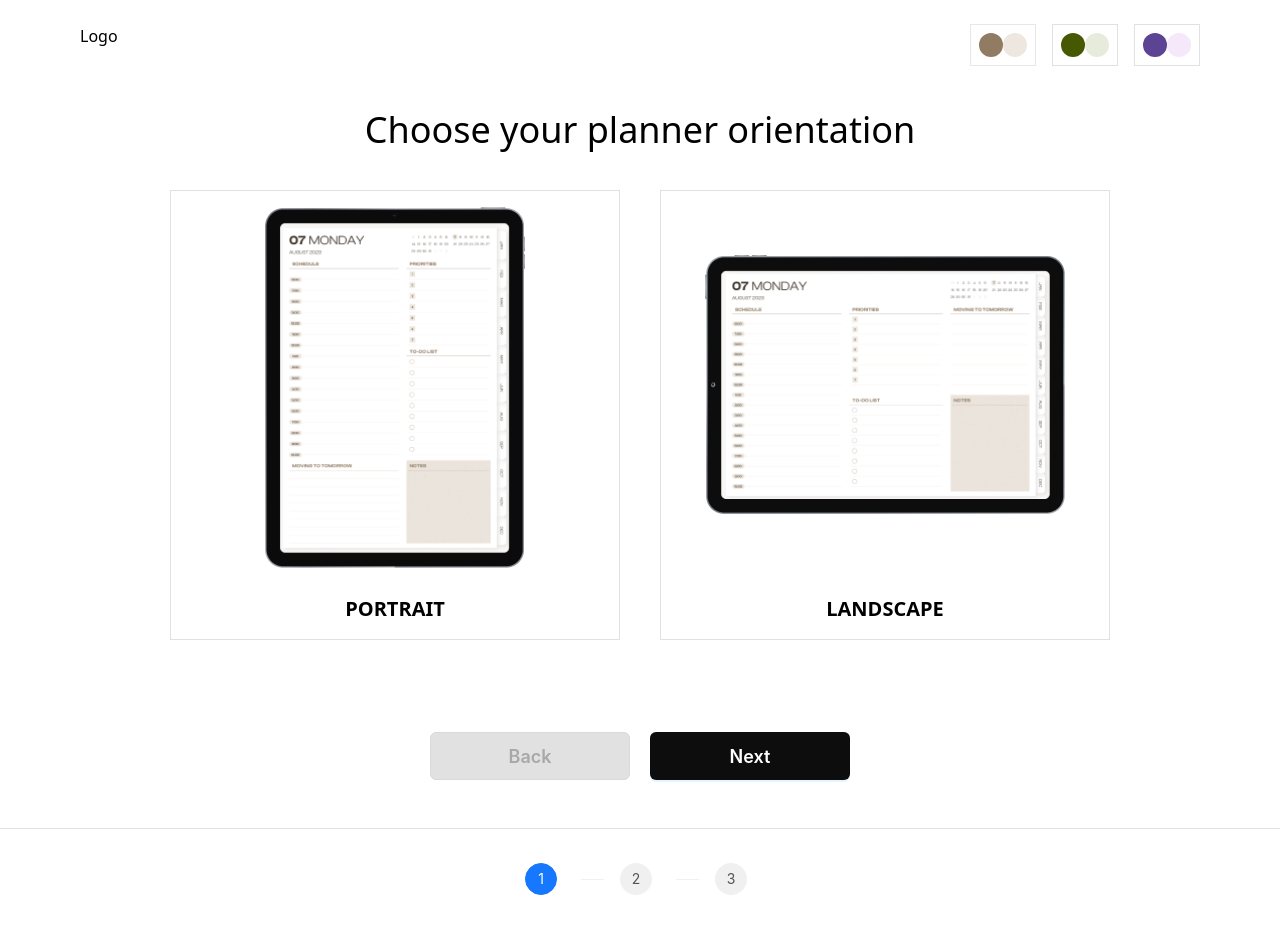
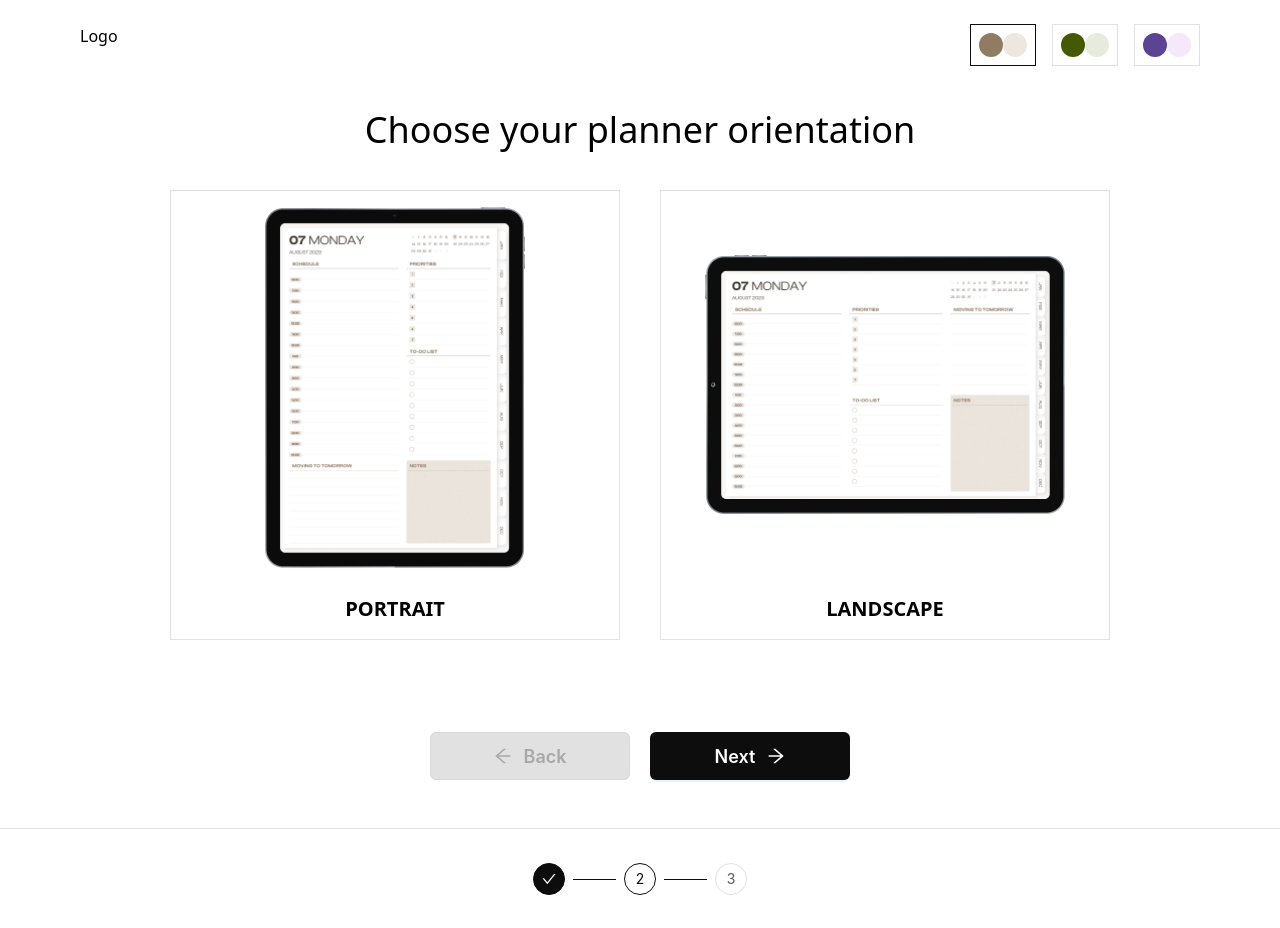
Before and after one commit to trongpham-dev/simple-planner, a React (Create React App) app: page / in a window 1280 px wide. Built offline with nearby package versions, Linux system fonts and the light colour scheme; what @react-pdf/renderer would draw is missing.

Commit message:
fix: fix UI for Planning Layout

```diff
--- a/src/index.css
+++ b/src/index.css
@@ -25,3 +25,40 @@ body {
 #root {
   height: 100%;
 }
+
+/* Custom Ant */
+.ant-steps-item.ant-steps-item-process.ant-steps-item-active .ant-steps-item-icon {
+  background-color: transparent;
+  border-color: #0d0d0d;
+}
+
+.ant-steps-item.ant-steps-item-wait .ant-steps-item-icon {
+  background-color: transparent;
+  border-color: #e1e1e1;
+}
+
+.ant-steps-item.ant-steps-item-finish .ant-steps-item-icon {
+  background-color: transparent;
+  border-color: #0d0d0d;
+  background-color: #0d0d0d;
+}
+
+.ant-steps-item.ant-steps-item-finish .ant-steps-icon {
+  color: #fff !important;
+}
+
+.ant-steps-item.ant-steps-item-process.ant-steps-item-active .ant-steps-icon {
+  color: #0d0d0d;
+}
+
+.ant-steps-item .ant-steps-item-title::after {
+  background-color: #0d0d0d !important;
+}
+
+.ant-steps-item .ant-steps-item-title {
+  padding-inline-end: 0 !important;
+}
+
+.ant-steps-item {
+  padding-inline-start: 8px !important;
+}
--- a/src/pages/home/components/Main/ChooseDailyLayout/index.tsx
+++ b/src/pages/home/components/Main/ChooseDailyLayout/index.tsx
@@ -2,6 +2,7 @@ import { DailyType } from "models/enum";
 import { useDispatch, useSelector } from "react-redux";
 import { changeDailyLayout, selectDaily } from "stores/reducers/daily";
 import LandscapeDailyMinimalPrimary from "assets/images/landscape-daily-minimal-primary.png";
+import { isDailyMinimalLayout, isDailyStructuredLayout, showBorderColor } from "utils/common";
 
 export const SelectDailyLayout = () => {
   const dispatch = useDispatch();
@@ -17,42 +18,28 @@ export const SelectDailyLayout = () => {
 
   return (
     <div className="flex flex-col items-start">
-      <h1 className="font-medium text-4xl mb-10 text-center">
-        Choose your weekly layout
-      </h1>
+      <h1 className="font-medium text-4xl mb-10 text-center w-full">Choose your daily layout</h1>
       <div className="flex justify-center items-center gap-[40px] self-stretch">
-        <div className="flex flex-col items-start gap-[20px] flex-[1_1_0]"></div>
-        <div className="flex justify-center items-center">
-          <img
-            src={LandscapeDailyMinimalPrimary}
-            alt="landscape-weekly-boxed-primary"
-            width={360}
-          />
+        <div className="flex flex-col items-start gap-[20px] w-[400px]"></div>
+
+        <div className="flex justify-center items-center flex-grow">
+          <img src={LandscapeDailyMinimalPrimary} alt="landscape-weekly-boxed-primary" width={360} />
         </div>
-        <div className="flex flex-col items-start gap-[20px] flex-[1_0_0]">
+
+        <div className="flex flex-col items-start gap-[20px] w-[400px]">
           <div
-            className={`flex p-[16px] flex-col items-center gap-[14px] self-stretch bg-[#FFF] border border-solid border-[${
-              dailyLayout === DailyType.Minimal ? "#0D0D0D" : "#E1E1E1"
-            }]`}
+            className={`flex p-[12px] flex-col items-center self-stretch border border-solid cursor-pointer
+            ${showBorderColor(isDailyMinimalLayout(dailyLayout))}`}
+            onClick={chooseMinimal}
           >
-            <button
-              onClick={chooseMinimal}
-              className="uppercase font-semibold text-xl"
-            >
-              MINIMAL
-            </button>
+            <button className="uppercase font-semibold text-xl">MINIMAL</button>
           </div>
           <div
-            className={`flex p-[16px] flex-col items-center gap-[14px] self-stretch bg-[#FFF] border border-solid border-[${
-              dailyLayout === DailyType.Structured ? "#0D0D0D" : "#E1E1E1"
-            }]`}
+            className={`flex p-[12px] flex-col items-center self-stretch border border-solid cursor-pointer
+            ${showBorderColor(isDailyStructuredLayout(dailyLayout))}`}
+            onClick={chooseStructured}
           >
-            <button
-              onClick={chooseStructured}
-              className="uppercase font-semibold text-xl"
-            >
-              STRUCTURED
-            </button>
+            <button className="uppercase font-semibold text-xl">STRUCTURED</button>
           </div>
         </div>
       </div>
--- a/src/pages/home/components/Main/ChooseOrientationLayout/index.tsx
+++ b/src/pages/home/components/Main/ChooseOrientationLayout/index.tsx
@@ -3,11 +3,12 @@ import StartPortrait from "assets/images/start-portrait.png";
 import { Orientation } from "models/enum";
 import { useDispatch, useSelector } from "react-redux";
 import { changeOrientation, selectTheme } from "stores/reducers/theme";
-import { isLandscape, isPortrait } from "utils/common";
+import { isLandscape, isPortrait, showBorderColor } from "utils/common";
 
 export default function StartingLayout() {
   const dispatch = useDispatch();
   const { orientation } = useSelector(selectTheme());
+  console.log("🚀 ~ file: index.tsx:11 ~ StartingLayout ~ orientation:", orientation);
 
   const chooseLandscape = () => {
     dispatch(changeOrientation(Orientation.Landscape));
@@ -22,12 +23,12 @@ export default function StartingLayout() {
       <h1 className="font-medium text-4xl mb-10">Choose your planner orientation</h1>
 
       <div className="flex gap-10">
-        <div className={`border border-[${isPortrait(orientation) ? "#0D0D0D" : "#E1E1E1"}] ${STYLE}`} onClick={choosePortrait}>
+        <div className={`border ${showBorderColor(isPortrait(orientation))} ${STYLE}`} onClick={choosePortrait}>
           <img src={StartPortrait} alt="start-landscape" width={260} className="" />
           <p className="uppercase font-semibold text-xl">portrait</p>
         </div>
 
-        <div className={`border border-[${isLandscape(orientation) ? "#0D0D0D" : "#E1E1E1"}] ${STYLE}`} onClick={chooseLandscape}>
+        <div className={`border ${showBorderColor(isLandscape(orientation))} ${STYLE}`} onClick={chooseLandscape}>
           <img src={StartLandscape} alt="start-landscape" width={360} className="mt-12" />
           <p className="uppercase font-semibold text-xl">landscape</p>
         </div>
--- a/src/pages/home/components/Main/ChooseWeeklyLayout/index.tsx
+++ b/src/pages/home/components/Main/ChooseWeeklyLayout/index.tsx
@@ -2,14 +2,17 @@ import { WeeklyType } from "models/enum";
 import { useDispatch, useSelector } from "react-redux";
 import { changeWeeklyLayout, selectWeekly } from "stores/reducers/weekly";
 import LandscapeWeeklyBoxedPrimary from "assets/images/landscape-weekly-boxed-primary.png";
+import { isWeeklyBoxedLayout, isWeeklyHourlyLayout, isWeeklyLinedLayout, isWeeklyVerticalLayout, showBorderColor } from "utils/common";
 
 export const SelectWeeklyLayout = () => {
   const dispatch = useDispatch();
   const { weeklyLayout } = useSelector(selectWeekly());
+  console.log("🚀 ~ file: index.tsx:10 ~ SelectWeeklyLayout ~ weeklyLayout:", weeklyLayout);
 
   const chooseBoxed = () => {
     dispatch(changeWeeklyLayout(WeeklyType.Boxed));
   };
+
   const chooseHourly = () => {
     dispatch(changeWeeklyLayout(WeeklyType.Hourly));
   };
@@ -17,72 +20,49 @@ export const SelectWeeklyLayout = () => {
   const chooseLined = () => {
     dispatch(changeWeeklyLayout(WeeklyType.Lined));
   };
+
   const chooseVertical = () => {
     dispatch(changeWeeklyLayout(WeeklyType.Vertical));
   };
 
   return (
     <div className="flex flex-col items-start">
-      <h1 className="font-medium text-4xl mb-10 text-center">
-        Choose your weekly layout
-      </h1>
+      <h1 className="font-medium text-4xl mb-10 text-center w-full">Choose your weekly layout</h1>
       <div className="flex justify-center items-center gap-[40px] self-stretch">
-        <div className="flex flex-col items-start gap-[20px] flex-[1_1_0]"></div>
-        <div className="flex justify-center items-center">
-          <img
-            src={LandscapeWeeklyBoxedPrimary}
-            alt="landscape-weekly-boxed-primary"
-            width={360}
-          />
+        <div className="w-[400px] flex flex-col items-start gap-[20px]"></div>
+
+        <div className="flex justify-center items-center flex-grow">
+          <img src={LandscapeWeeklyBoxedPrimary} alt="landscape-weekly-boxed-primary" width={360} />
         </div>
-        <div className="flex flex-col items-start gap-[20px] flex-[1_0_0]">
+
+        <div className="w-[400px] flex flex-col items-start gap-[20px]">
           <div
-            className={`flex p-[16px] flex-col items-center gap-[14px] self-stretch bg-[#FFF] border border-solid border-[${
-              weeklyLayout === WeeklyType.Boxed ? "#0D0D0D" : "#E1E1E1"
-            }]`}
+            className={`flex w-full p-[12px] flex-col items-center self-stretch border border-solid cursor-pointer
+          ${showBorderColor(isWeeklyBoxedLayout(weeklyLayout))}`}
+            onClick={chooseBoxed}
           >
-            <button
-              onClick={chooseBoxed}
-              className="uppercase font-semibold text-xl"
-            >
-              BOXED
-            </button>
+            <button className="uppercase font-semibold text-xl">BOXED</button>
           </div>
           <div
-            className={`flex p-[16px] flex-col items-center gap-[14px] self-stretch bg-[#FFF] border border-solid border-[${
-              weeklyLayout === WeeklyType.Hourly ? "#0D0D0D" : "#E1E1E1"
-            }]`}
+            className={`flex p-[16px] flex-col items-center gap-[14px] self-stretch bg-[#FFF] border border-solid cursor-pointer
+            ${showBorderColor(isWeeklyHourlyLayout(weeklyLayout))}`}
+            onClick={chooseHourly}
           >
-            <button
-              onClick={chooseHourly}
-              className="uppercase font-semibold text-xl"
-            >
-              HOURLY
-            </button>
+            <button className="uppercase font-semibold text-xl">HOURLY</button>
           </div>
           <div
-            className={`flex p-[16px] flex-col items-center gap-[14px] self-stretch bg-[#FFF] border border-solid border-[${
-              weeklyLayout === WeeklyType.Lined ? "#0D0D0D" : "#E1E1E1"
-            }]`}
+            className={`flex p-[16px] flex-col items-center gap-[14px] self-stretch bg-[#FFF] border border-solid cursor-pointer
+            ${showBorderColor(isWeeklyLinedLayout(weeklyLayout))}`}
+            onClick={chooseLined}
           >
-            <button
-              onClick={chooseLined}
-              className="uppercase font-semibold text-xl"
-            >
-              LINED
-            </button>
+            <button className="uppercase font-semibold text-xl">LINED</button>
           </div>
           <div
-            className={`flex p-[16px] flex-col items-center gap-[14px] self-stretch bg-[#FFF] border border-solid border-[${
-              weeklyLayout === WeeklyType.Vertical ? "#0D0D0D" : "#E1E1E1"
-            }]`}
+            className={`flex p-[16px] flex-col items-center gap-[14px] self-stretch bg-[#FFF] border border-solid cursor-pointer
+            ${showBorderColor(isWeeklyVerticalLayout(weeklyLayout))}`}
+            onClick={chooseVertical}
           >
-            <button
-              onClick={chooseVertical}
-              className="uppercase font-semibold text-xl"
-            >
-              VERTICAL
-            </button>
+            <button className="uppercase font-semibold text-xl">VERTICAL</button>
           </div>
         </div>
       </div>
--- a/src/pages/home/components/Main/index.tsx
+++ b/src/pages/home/components/Main/index.tsx
@@ -8,6 +8,8 @@ import { SelectDailyLayout } from "./ChooseDailyLayout";
 import { ExportPlanner } from "./ExportPlanner";
 import { PDFDownloadLink } from "@react-pdf/renderer";
 import MainDocument from "pages/MainDocument";
+import { ArrowLeftOutlined } from "@ant-design/icons";
+import { ArrowRightOutlined } from "@ant-design/icons";
 import { store } from "stores";
 
 type Props = {
@@ -24,6 +26,7 @@ export default function Main({ className }: Props) {
   const handleNextStep = () => {
     dispatch(nextStep());
   };
+
   const handlePrevStep = () => {
     dispatch(prevStep());
   };
@@ -51,30 +54,24 @@ export default function Main({ className }: Props) {
             }
             fileName="somename.pdf"
           >
-            {({ blob, url, loading, error }) =>
-              loading ? "Loading document..." : "DOWNLOAD HERE"
-            }
+            {({ blob, url, loading, error }) => (loading ? "Loading document..." : "DOWNLOAD HERE")}
           </PDFDownloadLink>
         </Button>
       );
     return (
       <div className="mt-[92px] flex gap-5">
-        <Button
-          type="primary"
-          className="black-btn"
-          onClick={handlePrevStep}
-          disabled={step === 1}
-        >
-          Back
+        <Button type="primary" className="black-btn" onClick={handlePrevStep} disabled={step === 1}>
+          <div className="flex items-center gap-3 justify-center">
+            <ArrowLeftOutlined />
+            <span>Back</span>
+          </div>
         </Button>
 
-        <Button
-          type="primary"
-          className="black-btn"
-          disabled={step === 4}
-          onClick={handleNextStep}
-        >
-          Next
+        <Button type="primary" className="black-btn" disabled={step === 4} onClick={handleNextStep}>
+          <div className="flex items-center gap-3 justify-center">
+            <span>Next</span>
+            <ArrowRightOutlined />
+          </div>
         </Button>
       </div>
     );
--- a/src/pages/home/components/StepFooter/index.tsx
+++ b/src/pages/home/components/StepFooter/index.tsx
@@ -3,7 +3,7 @@ import { Steps } from "antd";
 export default function StepFooter() {
   return (
     <div className="h-[100px] flex justify-center items-center border-t border-[#E1E1E1]">
-      <Steps className="w-[230px]" current={0} items={[{}, {}, {}]} />
+      <Steps className="w-[230px]" current={1} items={[{}, {}, {}]} size="default" />
     </div>
   );
 }
--- a/src/stores/reducers/daily.ts
+++ b/src/stores/reducers/daily.ts
@@ -3,7 +3,7 @@ import { DailyType } from "models/enum";
 import { AppState } from "stores";
 
 export interface DailyState {
-  dailyLayout: string;
+  dailyLayout: DailyType;
 }
 
 const initialState: DailyState = {
@@ -14,7 +14,7 @@ export const dailySlice = createSlice({
   name: "daily",
   initialState,
   reducers: {
-    changeDailyLayout(state, action: PayloadAction<string>) {
+    changeDailyLayout(state, action: PayloadAction<DailyType>) {
       state.dailyLayout = action.payload;
     },
   },
--- a/src/stores/reducers/weekly.ts
+++ b/src/stores/reducers/weekly.ts
@@ -3,7 +3,7 @@ import { WeeklyType } from "models/enum";
 import { AppState } from "stores";
 
 export interface WeeklyState {
-  weeklyLayout: string;
+  weeklyLayout: WeeklyType;
 }
 
 const initialState: WeeklyState = {
@@ -14,7 +14,7 @@ export const weeklySlice = createSlice({
   name: "weekly",
   initialState,
   reducers: {
-    changeWeeklyLayout(state, action: PayloadAction<string>) {
+    changeWeeklyLayout(state, action: PayloadAction<WeeklyType>) {
       state.weeklyLayout = action.payload;
     },
   },
--- a/src/utils/common.ts
+++ b/src/utils/common.ts
@@ -1,4 +1,16 @@
-import { Orientation } from "models/enum";
+import { DailyType, Orientation, WeeklyType } from "models/enum";
 
 export const isLandscape = (orientation: Orientation | undefined) => orientation === Orientation.Landscape;
 export const isPortrait = (orientation: Orientation | undefined) => orientation === Orientation.Portrait;
+
+export const showBorderColor = (isActive: boolean) => {
+  return isActive ? "border-[#0D0D0D]" : "border-[#E1E1E1]";
+};
+
+export const isWeeklyBoxedLayout = (weeklyLayout: WeeklyType) => weeklyLayout === WeeklyType.Boxed;
+export const isWeeklyHourlyLayout = (weeklyLayout: WeeklyType) => weeklyLayout === WeeklyType.Hourly;
+export const isWeeklyLinedLayout = (weeklyLayout: WeeklyType) => weeklyLayout === WeeklyType.Lined;
+export const isWeeklyVerticalLayout = (weeklyLayout: WeeklyType) => weeklyLayout === WeeklyType.Vertical;
+
+export const isDailyMinimalLayout = (dailyLayout: DailyType) => dailyLayout === DailyType.Minimal;
+export const isDailyStructuredLayout = (dailyLayout: DailyType) => dailyLayout === DailyType.Structured;
```
